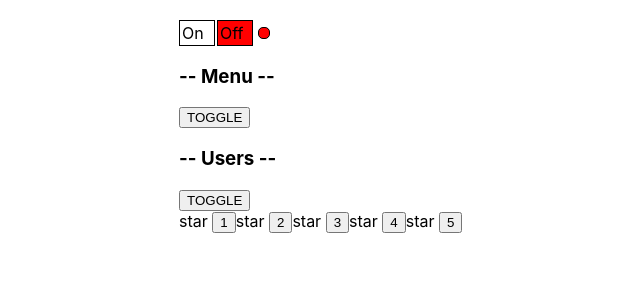
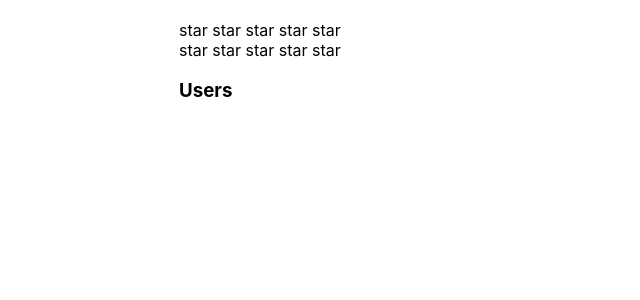
Before and after one commit to saw-code/react-TS-kabzda, a React (Create React App) app: page / in a window 1280 px wide. Shown: the top 300 px of the page, without its empty margins (161-801 px from the left). Built offline with nearby package versions, Linux system fonts and the light colour scheme.

Commit message:
finish Rating and Collapsed

```diff
--- a/src/App.tsx
+++ b/src/App.tsx
@@ -1,26 +1,31 @@
-import React from 'react';
+import React, {useState} from 'react';
 import './App.css';
 import Accordion from "./components/Accordion/Accordion";
-import {Rating} from "./components/Rating/Rating";
-import {OnOff} from "./components/OnOff/OnOff";
-import UncontrolledAccordion from "./components/UncontrolledAccordion/UncontrolledAccordion";
+import {Rating, RatingValueType} from "./components/Rating/Rating";
+import {UncontrolledOnOff} from "./components/OnOff/UncontrolledOnOff";
 import {UncontrolledRating} from "./components/UncontrolledRating/UncontrolledRating";
 
 
 // function declaration
 function App(props: any) {
   // делает что-то полезное
+  let [ratingValue, setRatingValue] = useState<RatingValueType>(0)
+  let [accordionCollapsed, setAccordionCollapsed] = useState<boolean>(false)
 
   // обязана вернуть JSX
   return (
     <div className={"App"}>
-      <OnOff />
 
-      <UncontrolledAccordion titleValue={"Menu"}/>
-      <UncontrolledAccordion titleValue={"Users"}/>
+      <Rating value={ratingValue} onClick={setRatingValue}/>
       <UncontrolledRating />
+      <Accordion titleValue={"Users"} collapsed={accordionCollapsed} onClick={setAccordionCollapsed}/>
+      {/*<UncontrolledOnOff />*/}
 
-      {/*<Accordion titleValue={"Users"} collapsed={false}/>*/}
+      {/*<UncontrolledAccordion titleValue={"Menu"}/>*/}
+      {/*<UncontrolledAccordion titleValue={"Users"}/>*/}
+
+
+
       {/*<Rating value={1}/>*/}
       {/*<Rating value={2}/>*/}
       {/*<Rating value={3}/>*/}
--- a/src/components/Accordion/Accordion.tsx
+++ b/src/components/Accordion/Accordion.tsx
@@ -3,13 +3,18 @@
 type AccordionPropsType = {
   titleValue: string
   collapsed: boolean
+  onClick: (collapsed: boolean) => void
 }
 
 function Accordion(props: AccordionPropsType) {
+  const onClickHandler = () => {
+    props.onClick(!props.collapsed)
+  }
+
   return (
     <div>
-      <AccordionTitle title={props.titleValue}/>
-      {!props.collapsed && <AccordionBody title={props.titleValue}/>}
+      <AccordionTitle title={props.titleValue} onClick={onClickHandler}/>
+      {props.collapsed && <AccordionBody title={props.titleValue}/>}
     </div>
   )
 }
@@ -17,10 +22,11 @@
 
 type AccordionTitlePropsType = {
   title: string
+  onClick: () => void
 }
 
 function AccordionTitle(props: AccordionTitlePropsType) {
-  return <h3>{props.title}</h3>
+  return <h3 onClick={props.onClick}>{props.title}</h3>
 }
 
 type AccordionBodyPropsType = {
--- a/src/components/OnOff/OnOff.tsx
+++ /dev/null
@@ -1,47 +0,0 @@
-import React, {useState} from "react";
-
-type PropsType = {
-  // on: boolean
-}
-
-export function OnOff(props: PropsType) {
-
-  let [on, setOn] = useState(false)
-
-  const onStyle = {
-    width: "30px",
-    height: "20px",
-    border: "1px solid black",
-    display: "inline-block",
-    padding: "2px",
-    backgroundColor: on ? "green" : "white"
-  };
-
-  const offStyle = {
-    width: "30px",
-    height: "20px",
-    border: "1px solid black",
-    display: "inline-block",
-    marginLeft: "2px",
-    padding: "2px",
-    backgroundColor: on ? "white" : "red"
-  };
-
-  const indicatorStyle = {
-    width: "10px",
-    height: "10px",
-    borderRadius: "5px",
-    border: "1px solid black",
-    display: "inline-block",
-    marginLeft: "5px",
-    backgroundColor: on ? "green" : "red"
-  };
-
-  return (
-    <div>
-      <div style={onStyle} onClick={() => setOn(true)}>On</div>
-      <div style={offStyle} onClick={() => setOn(false)}>Off</div>
-      <div style={indicatorStyle}></div>
-    </div>
-  )
-}
--- /dev/null
+++ b/src/components/OnOff/UncontrolledOnOff.tsx
@@ -0,0 +1,47 @@
+import React, {useState} from "react";
+
+type PropsType = {
+  // on: boolean
+}
+
+export function UncontrolledOnOff(props: PropsType) {
+
+  let [on, setOn] = useState(false)
+
+  const onStyle = {
+    width: "30px",
+    height: "20px",
+    border: "1px solid black",
+    display: "inline-block",
+    padding: "2px",
+    backgroundColor: on ? "green" : "white"
+  };
+
+  const offStyle = {
+    width: "30px",
+    height: "20px",
+    border: "1px solid black",
+    display: "inline-block",
+    marginLeft: "2px",
+    padding: "2px",
+    backgroundColor: on ? "white" : "red"
+  };
+
+  const indicatorStyle = {
+    width: "10px",
+    height: "10px",
+    borderRadius: "5px",
+    border: "1px solid black",
+    display: "inline-block",
+    marginLeft: "5px",
+    backgroundColor: on ? "green" : "red"
+  };
+
+  return (
+    <div>
+      <div style={onStyle} onClick={() => setOn(true)}>On</div>
+      <div style={offStyle} onClick={() => setOn(false)}>Off</div>
+      <div style={indicatorStyle}></div>
+    </div>
+  )
+}
--- a/src/components/Rating/Rating.tsx
+++ b/src/components/Rating/Rating.tsx
@@ -1,7 +1,10 @@
 import React, {useState} from "react";
 
+export type RatingValueType = 0 | 1 | 2 | 3 | 4 | 5
+
 type RatingPropsType = {
-  value: 0 | 1 | 2 | 3 | 4 | 5
+  value: RatingValueType
+  onClick: (value: RatingValueType) => void
 }
 
 export function Rating(props: RatingPropsType) {
@@ -9,25 +12,29 @@
 
   return (
     <div>
-      <Star selected={props.value > 0}/>
-      <Star selected={props.value > 1}/>
-      <Star selected={props.value > 2}/>
-      <Star selected={props.value > 3}/>
-      <Star selected={props.value > 4}/>
+      <Star selected={props.value > 0} onClick={props.onClick} value={1}/>
+      <Star selected={props.value > 1} onClick={props.onClick} value={2}/>
+      <Star selected={props.value > 2} onClick={props.onClick} value={3}/>
+      <Star selected={props.value > 3} onClick={props.onClick} value={4}/>
+      <Star selected={props.value > 4} onClick={props.onClick} value={5}/>
     </div>
   )
 }
 
 type StarPropsType = {
   selected: boolean
+  value: RatingValueType
+  onClick: (value: RatingValueType) => void
 }
 
 function Star(props: StarPropsType) {
   console.log("Star rendering")
 
-  if (props.selected) {
-    return <span><b>star</b> </span>
-  } else {
-    return <span>star </span>
+  const onClickHandler = () => {
+    props.onClick(props.value)
   }
+
+  return <span onClick={ onClickHandler }>
+    {props.selected ? <b>star </b> : "star "}
+  </span>
 }
--- a/src/components/UncontrolledAccordion/UncontrolledAccordion.tsx
+++ b/src/components/UncontrolledAccordion/UncontrolledAccordion.tsx
@@ -10,10 +10,13 @@
 
   let [collapsed, setCollapsed] = useState(true)
 
+  const onClickHandler = () => {
+    setCollapsed(!collapsed)
+  }
+
   return (
     <div>
-      <AccordionTitle title={props.titleValue}/>
-      <button onClick={() => setCollapsed(!collapsed)}>TOGGLE</button>
+      <AccordionTitle title={props.titleValue} onClick={onClickHandler}/>
       {!collapsed && <AccordionBody title={props.titleValue}/>}
     </div>
   )
@@ -22,10 +25,11 @@
 
 type AccordionTitlePropsType = {
   title: string
+  onClick: () => void
 }
 
 function AccordionTitle(props: AccordionTitlePropsType) {
-  return <h3>-- {props.title} --</h3>
+  return <h3 onClick={props.onClick}>-- {props.title} --</h3>
 }
 
 type AccordionBodyPropsType = {
--- a/src/components/UncontrolledRating/UncontrolledRating.tsx
+++ b/src/components/UncontrolledRating/UncontrolledRating.tsx
@@ -1,8 +1,8 @@
 import React, {useState} from "react";
 
-// type RatingPropsType = {
-//   value: 0 | 1 | 2 | 3 | 4 | 5
-// }
+type RatingPropsType = {
+  value: 0 | 1 | 2 | 3 | 4 | 5
+}
 
 export function UncontrolledRating() {
   console.log("UncontrolledRating rendering")
@@ -11,20 +11,28 @@
 
   return (
     <div>
-      <Star selected={value > 0}/><button onClick={() => setValue(1)}>1</button>
-      <Star selected={value > 1}/><button onClick={() => setValue(2)}>2</button>
-      <Star selected={value > 2}/><button onClick={() => setValue(3)}>3</button>
-      <Star selected={value > 3}/><button onClick={() => setValue(4)}>4</button>
-      <Star selected={value > 4}/><button onClick={() => setValue(5)}>5</button>
+      <Star selected={value > 0} setValue={() => setValue(1)} />
+      <Star selected={value > 1} setValue={() => setValue(2)} />
+      <Star selected={value > 2} setValue={() => setValue(3)} />
+      <Star selected={value > 3} setValue={() => setValue(4)} />
+      <Star selected={value > 4} setValue={() => setValue(5)} />
     </div>
   )
 }
 
 type StarPropsType = {
   selected: boolean
+  setValue: () => void
 }
 
 function Star(props: StarPropsType) {
   console.log("Star rendering")
-  return props.selected ? <span><b>star</b> </span> : <span>star </span>
+
+  const onClickHandler = () => {
+    props.setValue()
+  }
+
+  return <span onClick={ onClickHandler }>
+    {props.selected ? <b>star </b> : "star "}
+  </span>
 }
```
